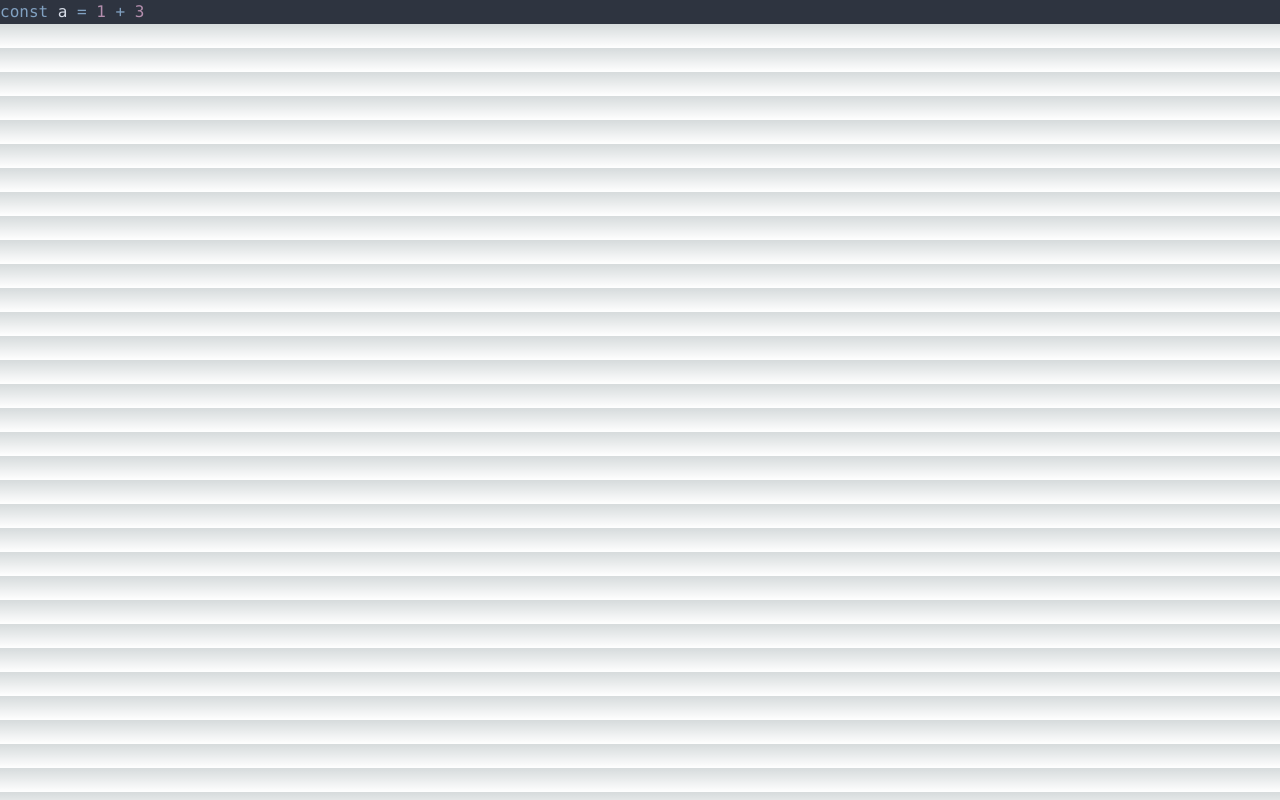
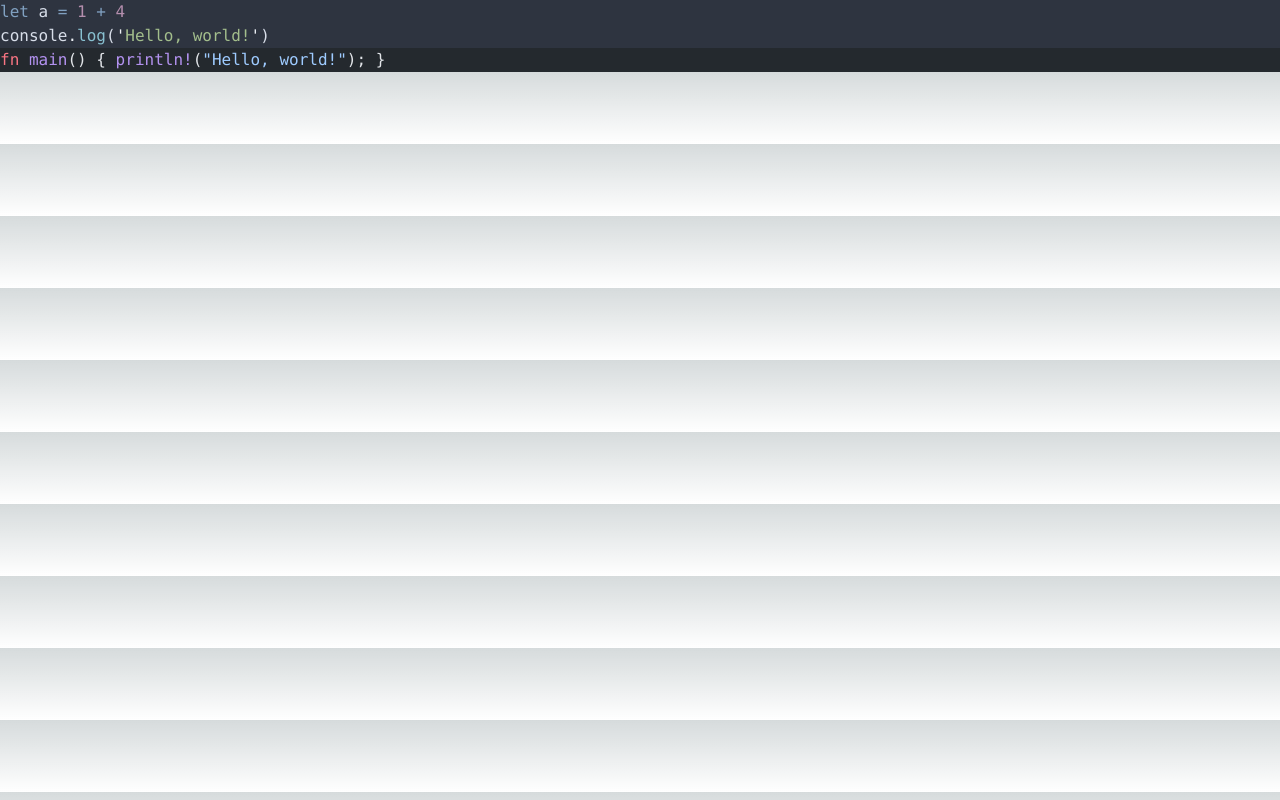
Before and after one commit to nikolailehbrink/shiki-next, a Next.js app: page / in a window 1280 px wide. Built offline with nearby package versions, Linux system fonts and the light colour scheme.

Commit message:
feat: make component reusable

```diff
--- a/app/page.tsx
+++ b/app/page.tsx
@@ -3,7 +3,13 @@ import Code from "@/components/Code";
 export default function Home() {
   return (
     <>
-      <Code />
+      <Code code="let a = 1 + 4" />
+      <Code code="console.log('Hello, world!')" lang="typescript" />
+      <Code
+        code={`fn main() { println!(\"Hello, world!\"); }`}
+        lang="rust"
+        theme="github-dark"
+      />
     </>
   );
 }
--- a/components/Code.tsx
+++ b/components/Code.tsx
@@ -1,9 +1,20 @@
 import { codeToHtml } from "shiki";
+import type { BundledLanguage, BundledTheme } from "shiki"; // Import the types from shiki // [!code highlight]
 
-export default async function Code() {
-  const html = await codeToHtml("const a = 1 + 3", {
-    lang: "javascript",
-    theme: "nord",
+type Props = {
+  code: string;
+  lang?: BundledLanguage;
+  theme?: BundledTheme;
+};
+
+export default async function Code({
+  code,
+  lang = "javascript",
+  theme = "nord",
+}: Props) {
+  const html = await codeToHtml(code, {
+    lang,
+    theme,
   });
 
   return <div dangerouslySetInnerHTML={{ __html: html }}></div>;
```
